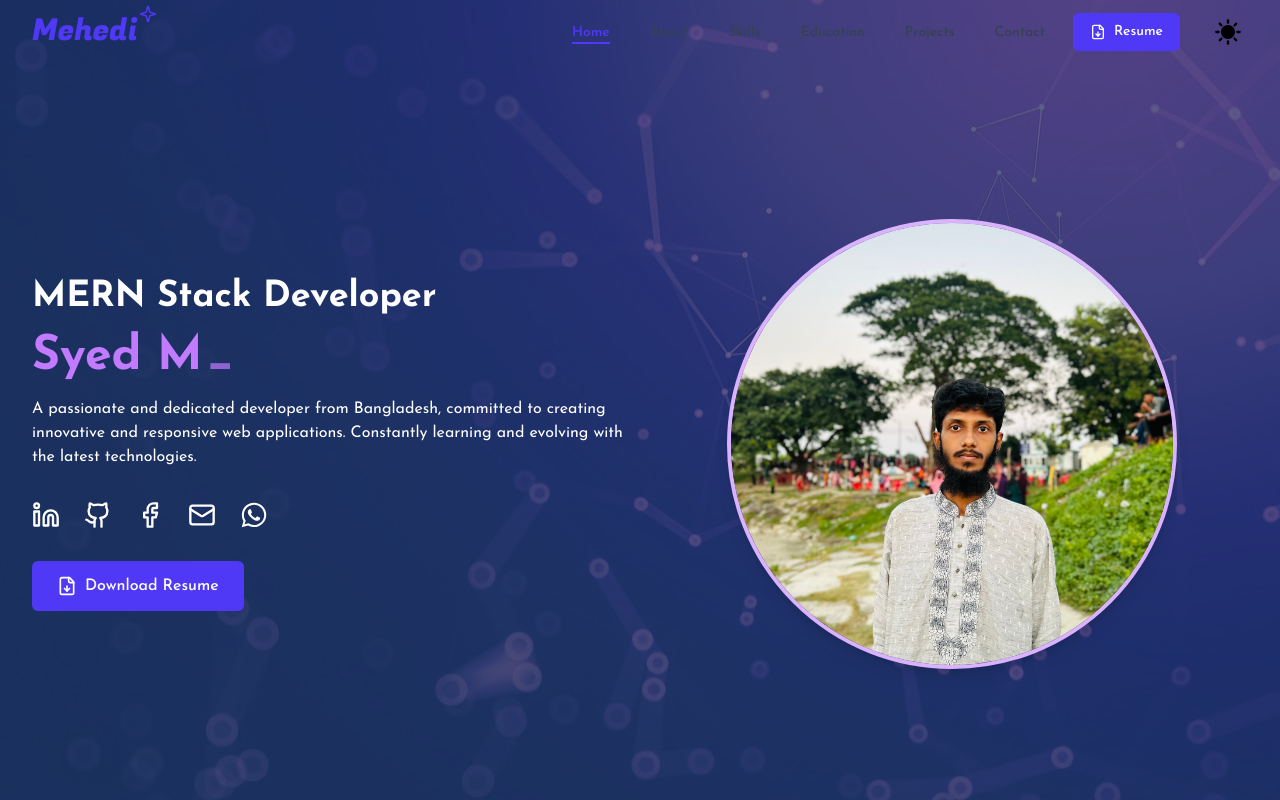
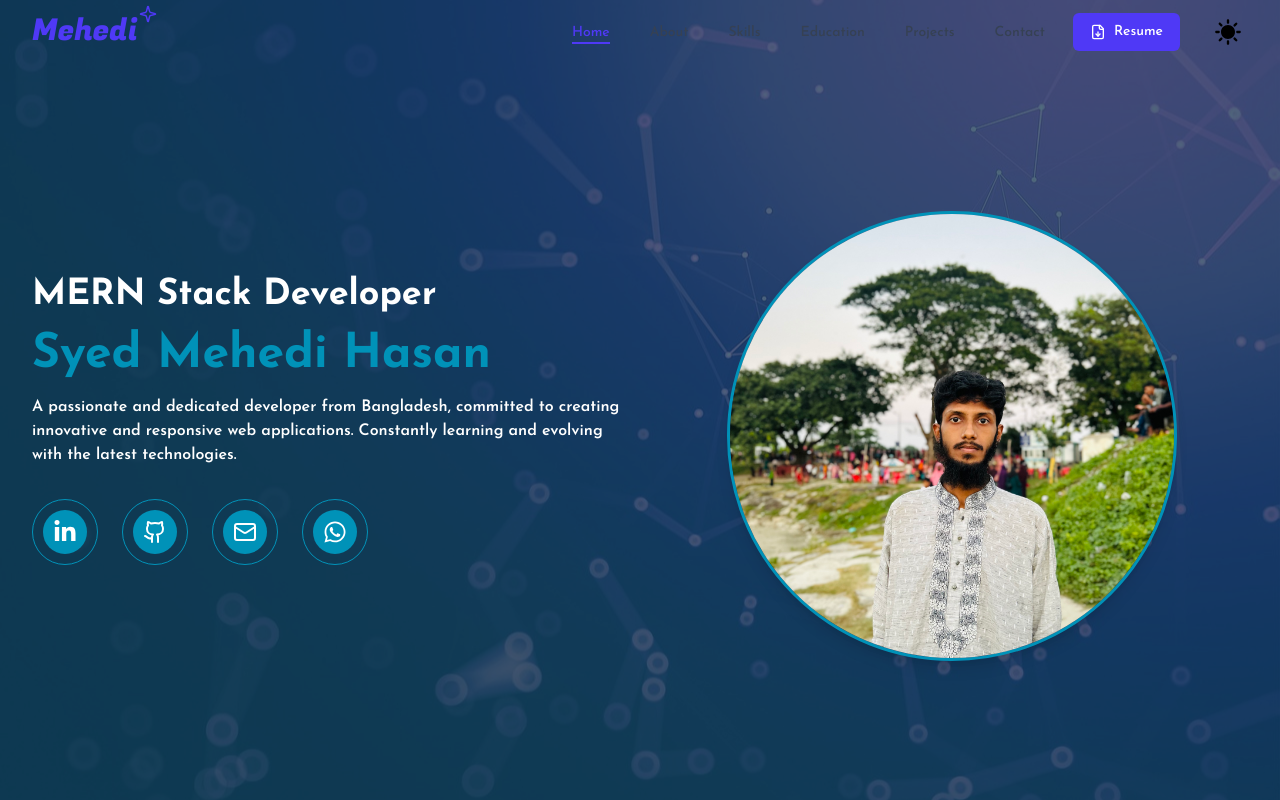
Before and after one commit to syedmehedi34/portfolio, a React (Vite) app: page / in a window 1280 px wide. Shown: the top 800 px of the page. Built offline with nearby package versions, Linux system fonts and the light colour scheme.

Commit message:
added the color scema

```diff
--- a/src/components/Hero.jsx
+++ b/src/components/Hero.jsx
@@ -1,6 +1,7 @@
+/* eslint-disable no-unused-vars */
 import { motion } from "framer-motion";
 import { Github, Linkedin, Mail, Facebook, FileDown } from "lucide-react";
-import { FaWhatsapp } from "react-icons/fa6";
+import { FaFacebookF, FaLinkedinIn, FaWhatsapp } from "react-icons/fa6";
 import photo from "/my-photo.jpeg";
 import { Typewriter } from "react-simple-typewriter";
 import backgroundImage from "../assets/background-image.jpg";
@@ -9,7 +10,7 @@ const Hero = () => {
   return (
     <section
       id="home"
-      className="flex items-center pt-32 pb-10 relative min-h-screen"
+      className="flex items-center pt-28 pb-10 relative min-h-screen"
       style={{
         backgroundImage: `url(${backgroundImage})`,
         backgroundAttachment: "fixed",
@@ -18,7 +19,7 @@ const Hero = () => {
         backgroundRepeat: "no-repeat",
       }}
     >
-      <div className="absolute inset-0 bg-blue-950 opacity-70"></div>
+      <div className="absolute inset-0 bg-cyan-950 opacity-70"></div>
       <div className="max-w-7xl mx-auto px-4 sm:px-6 lg:px-8 relative z-10">
         <div className="grid grid-cols-1 md:grid-cols-2 gap-8 items-center">
           <motion.div
@@ -29,70 +30,62 @@ const Hero = () => {
             <h2 className="text-4xl font-bold text-white mb-4">
               MERN Stack Developer
             </h2>
-            <h3 className="text-5xl font-bold text-purple-400 mb-4">
+            <h3 className="text-5xl font-bold text-cyan-600 mb-4">
               <Typewriter
                 words={["Syed Mehedi Hasan"]}
-                loop={false}
-                cursor
-                cursorStyle="_"
-                typeSpeed={70}
-                deleteSpeed={50}
-                delaySpeed={4000}
+                // loop={false}
+                // cursor
+                // cursorStyle="_"
+                // typeSpeed={70}
+                // deleteSpeed={50}
+                // delaySpeed={4000}
               />
             </h3>
-            <p className="text-white mb-8">
+            <p className="text-white mb-8 font-semibold">
               A passionate and dedicated developer from Bangladesh, committed to
               creating innovative and responsive web applications. Constantly
               learning and evolving with the latest technologies.
             </p>
             <div className="flex space-x-6 mb-8">
-              <a
-                href="https://linkedin.com/in/syedmehedi34"
-                target="_blank"
-                rel="noopener noreferrer"
-                className="text-white hover:text-purple-300"
-              >
-                <Linkedin className="w-7 h-7" />
-              </a>
-              <a
-                href="https://github.com/syedmehedi34"
-                target="_blank"
-                rel="noopener noreferrer"
-                className="text-white hover:text-purple-300"
-              >
-                <Github className="w-7 h-7" />
-              </a>
-              <a
-                href="https://facebook.com/syedmehedi34"
-                target="_blank"
-                rel="noopener noreferrer"
-                className="text-white hover:text-purple-300"
-              >
-                <Facebook className="w-7 h-7" />
-              </a>
-              <a
-                href="mailto:syedmehedi34@gmail.com"
-                className="text-white hover:text-purple-300"
-              >
-                <Mail className="w-7 h-7" />
-              </a>
-              <a
-                href="https://wa.me/+8801731771438"
-                target="_blank"
-                rel="noopener noreferrer"
-                className="text-white hover:text-purple-300"
-              >
-                <FaWhatsapp className="w-7 h-7" />
-              </a>
+              {[
+                {
+                  href: "https://linkedin.com/in/syedmehedi34",
+                  Icon: FaLinkedinIn,
+                },
+                { href: "https://github.com/syedmehedi34", Icon: Github },
+                // {
+                //   href: "https://facebook.com/syedmehedi34",
+                //   Icon: FaFacebookF,
+                // },
+                { href: "mailto:syedmehedi34@gmail.com", Icon: Mail },
+                { href: "https://wa.me/+8801731771438", Icon: FaWhatsapp },
+              ].map(({ href, Icon }, index) => (
+                <div
+                  key={index}
+                  className="border border-cyan-600 p-2.5 rounded-full transition duration-700 ease-in-out hover:shadow-[0_0_15px_2px_rgba(255,255,255,0.8)]"
+                  style={{ transitionProperty: "box-shadow, border-color" }}
+                >
+                  <div className="p-2.5 rounded-full bg-cyan-600 transition-colors duration-700 ease-in-out">
+                    <a
+                      href={href}
+                      target="_blank"
+                      rel="noopener noreferrer"
+                      className="text-white"
+                    >
+                      <Icon className="w-6 h-6" />
+                    </a>
+                  </div>
+                </div>
+              ))}
             </div>
-            <a
+            {/* <a
               href="./my_resume.pdf"
               target="_blank"
-              className="inline-flex items-center px-6 py-3 border border-transparent text-base font-medium rounded-md text-white bg-indigo-600 hover:bg-indigo-700"
+              className="inline-flex items-center px-6 py-3 border border-transparent text-base font-medium rounded-md text-white bg-cyan-600 hover:bg-cyan-700"
             >
               <FileDown className="w-5 h-5 mr-2" />
               Download Resume
-            </a>
+            </a> */}
           </motion.div>
           <motion.div
             initial={{ opacity: 0, x: 50 }}
@@ -103,7 +96,7 @@ const Hero = () => {
             <img
               src={photo}
               alt="Syed Mehedi Hasan"
-              className="rounded-full w-[350px] h-[350px] md:w-[450px] md:h-[450px] mx-auto shadow-lg object-cover border-4 border-purple-300"
+              className="rounded-full w-[350px] h-[350px] md:w-[450px] md:h-[450px] mx-auto shadow-lg object-cover border-3 border-cyan-600"
             />
           </motion.div>
         </div>
```
